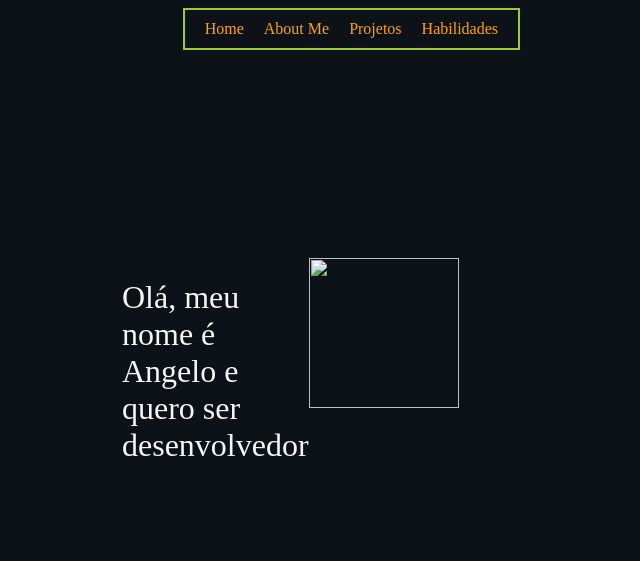
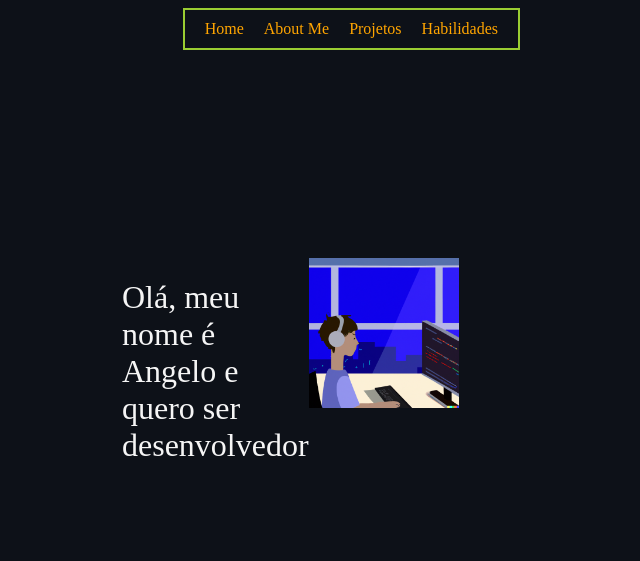
Before and after one commit to Do-not-existing/N-sei, a plain HTML site: page index.html in a window 1280 px wide. Shown: the top 561 px of the page, without its empty margins (376-1016 px from the left). Drawn offline with Linux system fonts and the light colour scheme.

Commit message:
Update index.html

```diff
--- a/index.html
+++ b/index.html
@@ -123,7 +123,7 @@
             e quero ser desenvolvedor
              mobile e full stack</h1>
             <div style="align-items: right;">
-                <img class="Minhafoto" src="templates/myfoto.png" style="align-self: right;">
+                <img class="Minhafoto" src="myfoto.png" style="align-items: right;">
             </div>
         </div>
 
```
